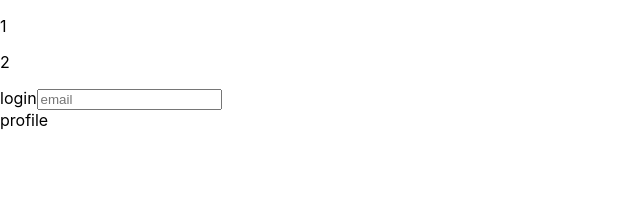
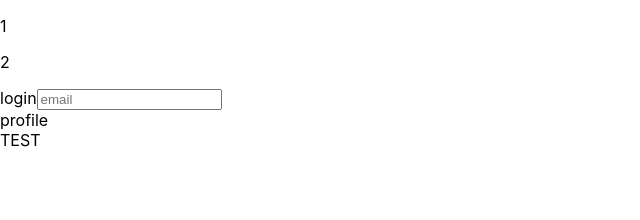
Before and after one commit to safronman/test_git2, a React (Create React App) app: page / in a window 1280 px wide. Shown: the top 220 px of the page, without its empty margins (0-640 px from the left). Built offline with nearby package versions, Linux system fonts and the light colour scheme.

Commit message:
test commit

```diff
--- a/src/App.js
+++ b/src/App.js
@@ -14,6 +14,7 @@ function App() {
                 profile
                 <img src="#" alt=""/>
             </div>
+            <div>TEST</div>
         </div>
     );
 }
```
